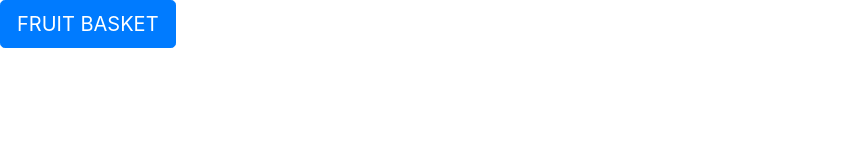
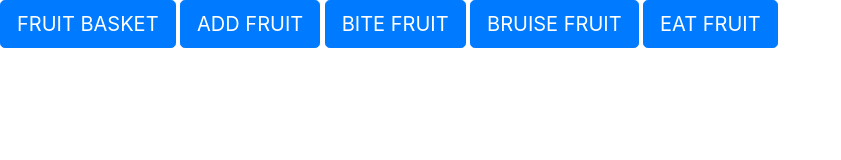
Before and after one commit to angelo-james/anythingIWant, a website: page index.html in a window 1280 px wide. Shown: the whole page, without its empty margins (0-841 px from the left). Drawn offline with nearby package versions, Linux system fonts and the light colour scheme.

Commit message:
added buttons to homepage

```diff
--- a/app.js
+++ b/app.js
@@ -10,6 +10,8 @@ app.use(function (req, res, next) {
 
     // Request methods you wish to allow
     res.setHeader('Access-Control-Allow-Methods', 'GET, POST, OPTIONS, PUT, PATCH, DELETE');
+
+    res.setHeader('Access-Control-Allow-Headers', 'Content-Type')
 
     // Pass to next layer of middleware
     next();
--- a/index.html
+++ b/index.html
@@ -9,6 +9,11 @@
 </head>
 <body>
     <button class='btn btn-primary btn-lg' onclick='getFruits()'>FRUIT BASKET</button>
+    <button class='btn btn-primary btn-lg' onclick='addFruits("banana")'>ADD FRUIT</button>
+    <button class='btn btn-primary btn-lg' onclick='biteFruits("banana")'>BITE FRUIT</button>
+    <button class='btn btn-primary btn-lg' onclick='bruiseFruits("peach")'>BRUISE FRUIT</button>
+    <button class='btn btn-primary btn-lg' onclick='eatFruits("mango")'>EAT FRUIT</button>
+
     <div id ="basket">
 
     </div>
@@ -27,9 +32,55 @@
                 console.log(results)
             })
             .catch(function(err){
+                document.getElementById('basket').innerHTML= err.message
                 console.error('Error Message', err.message);
             })
-    };
+        };
+
+        function addFruits(fruit) {
+          axios.post('http://localhost:3000/fruits', {fruit}).then(function(results) {
+              document.getElementById('basket').innerHTML= results.data
+              console.log(results)
+          })
+          .catch(function(err){
+              document.getElementById('basket').innerHTML= err.message
+              console.error('Error Message', err.message);
+          })
+        }
+
+        function biteFruits(fruit) {
+          axios.patch(`http://localhost:3000/fruits/${fruit}`, {fruit}).then(function(results) {
+              document.getElementById('basket').innerHTML= results.data
+              console.log(results)
+          })
+          .catch(function(err){
+              document.getElementById('basket').innerHTML= err.message
+              console.error('Error Message', err.message);
+          })
+        }
+
+        function bruiseFruits(fruit) {
+          axios.put(`http://localhost:3000/fruits/${fruit}`, {fruit}).then(function(results) {
+              document.getElementById('basket').innerHTML= results.data
+              console.log(results)
+          })
+          .catch(function(err){
+              document.getElementById('basket').innerHTML= err.message
+              console.error('Error Message', err.message);
+          })
+        }
+
+        function eatFruits(fruit) {
+          axios.delete(`http://localhost:3000/fruits/${fruit}`).then(function(results) {
+              document.getElementById('basket').innerHTML= results.data
+              console.log(results)
+          })
+          .catch(function(err){
+              document.getElementById('basket').innerHTML= err.message
+              console.error('Error Message', err.message);
+          })
+        }
+
     </script>
 </body>
 </html>
```
